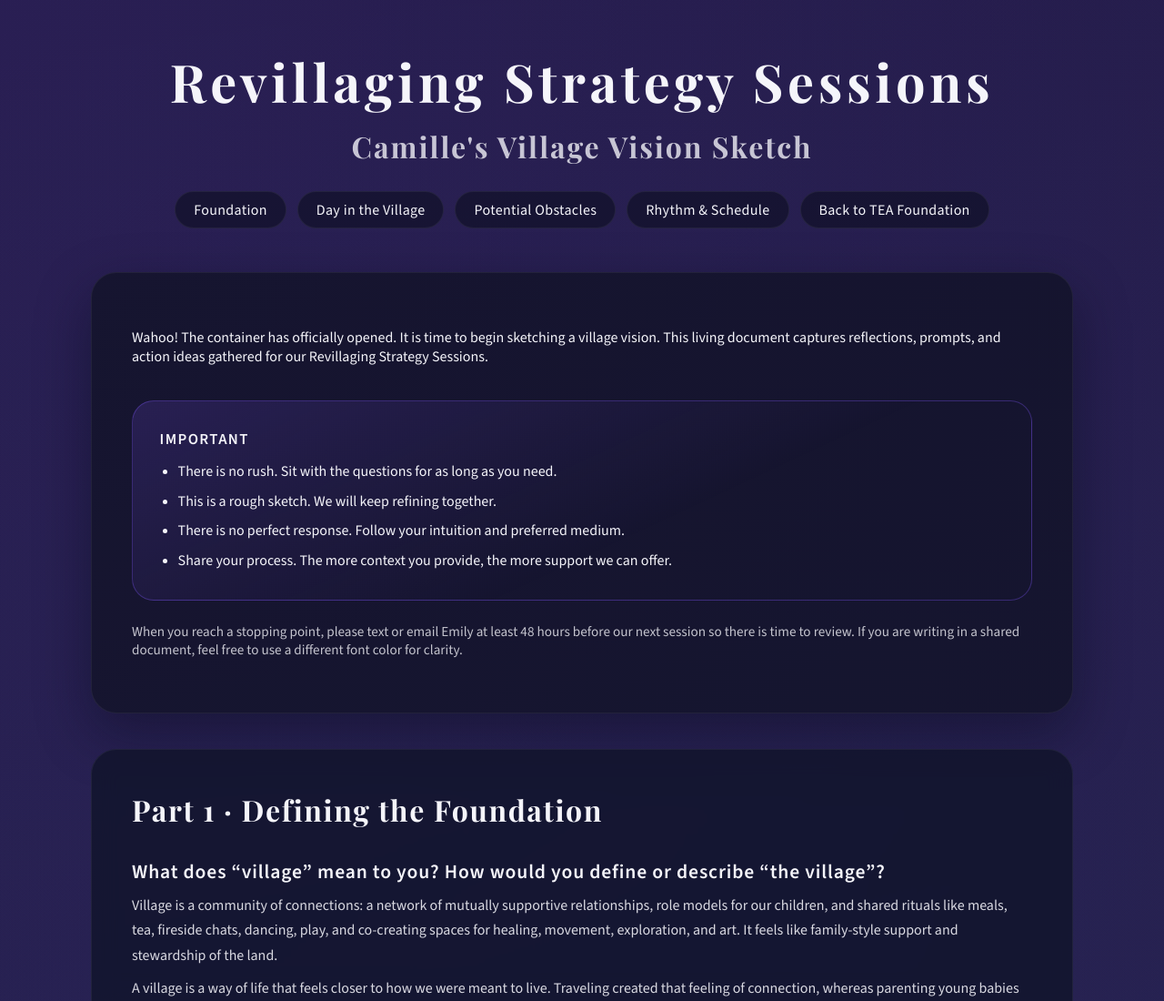
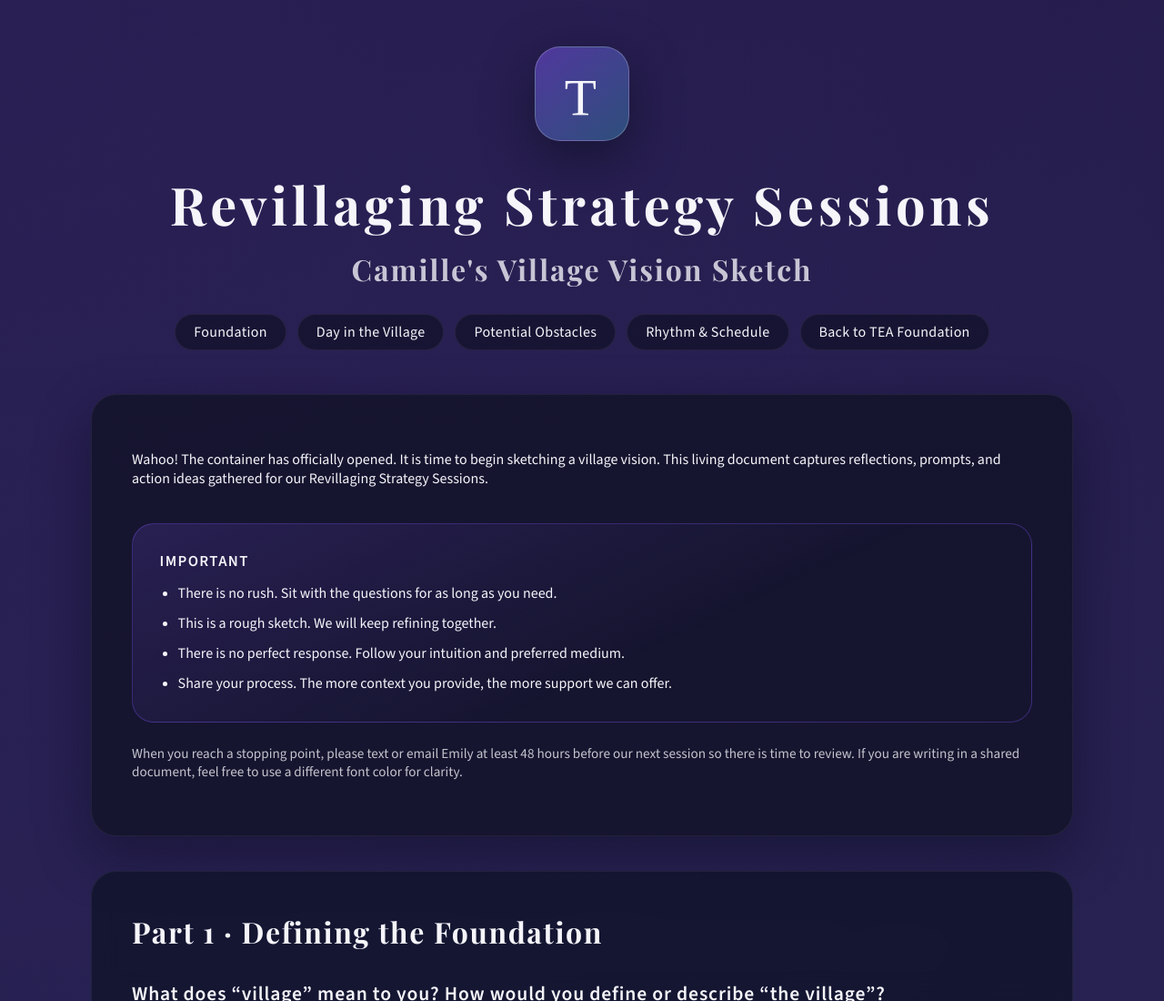
Before and after one commit to dcmcshan/TEA, a plain HTML site: page revillaging.html in a window 1280 px wide. Shown: the top 1100 px of the page at 91% size. Drawn offline with nearby package versions, Linux system fonts and the light colour scheme.

Commit message:
Add Tau logo badge to site

```diff
--- a/revillaging.html
+++ b/revillaging.html
@@ -48,6 +48,22 @@
       header {
         margin-bottom: clamp(2rem, 5vw, 3rem);
         text-align: center;
+      }
+
+      .logo-mark {
+        width: clamp(72px, 12vw, 104px);
+        aspect-ratio: 1;
+        margin: 0 auto clamp(1.2rem, 3vw, 1.9rem);
+        border-radius: 28px;
+        background: linear-gradient(140deg, rgba(125, 84, 242, 0.48), rgba(61, 182, 214, 0.32));
+        border: 1px solid rgba(255, 255, 255, 0.22);
+        display: inline-flex;
+        align-items: center;
+        justify-content: center;
+        font-family: "Playfair Display", serif;
+        font-size: clamp(2.6rem, 5.5vw, 3.6rem);
+        letter-spacing: 0.06em;
+        box-shadow: 0 18px 52px rgba(10, 12, 30, 0.55);
       }
 
       nav {
@@ -261,6 +277,7 @@
   </head>
   <body>
     <header>
+      <span class="logo-mark" aria-hidden="true">&Tau;</span>
       <h1>Revillaging Strategy Sessions</h1>
       <h2>Camille's Village Vision Sketch</h2>
       <nav aria-label="Section navigation">
```
Also changed, not shown: index.html (+17 -0 lines).
